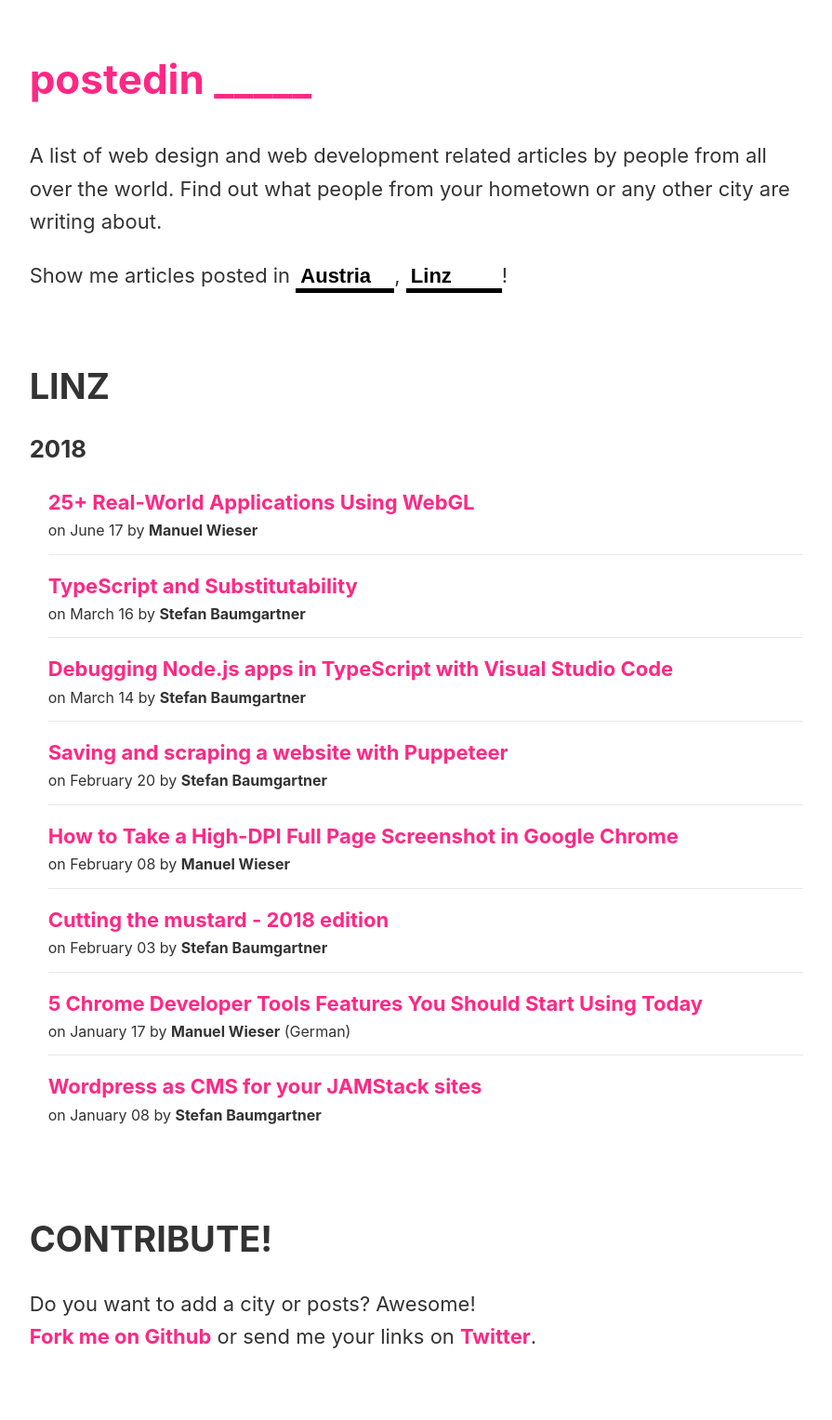
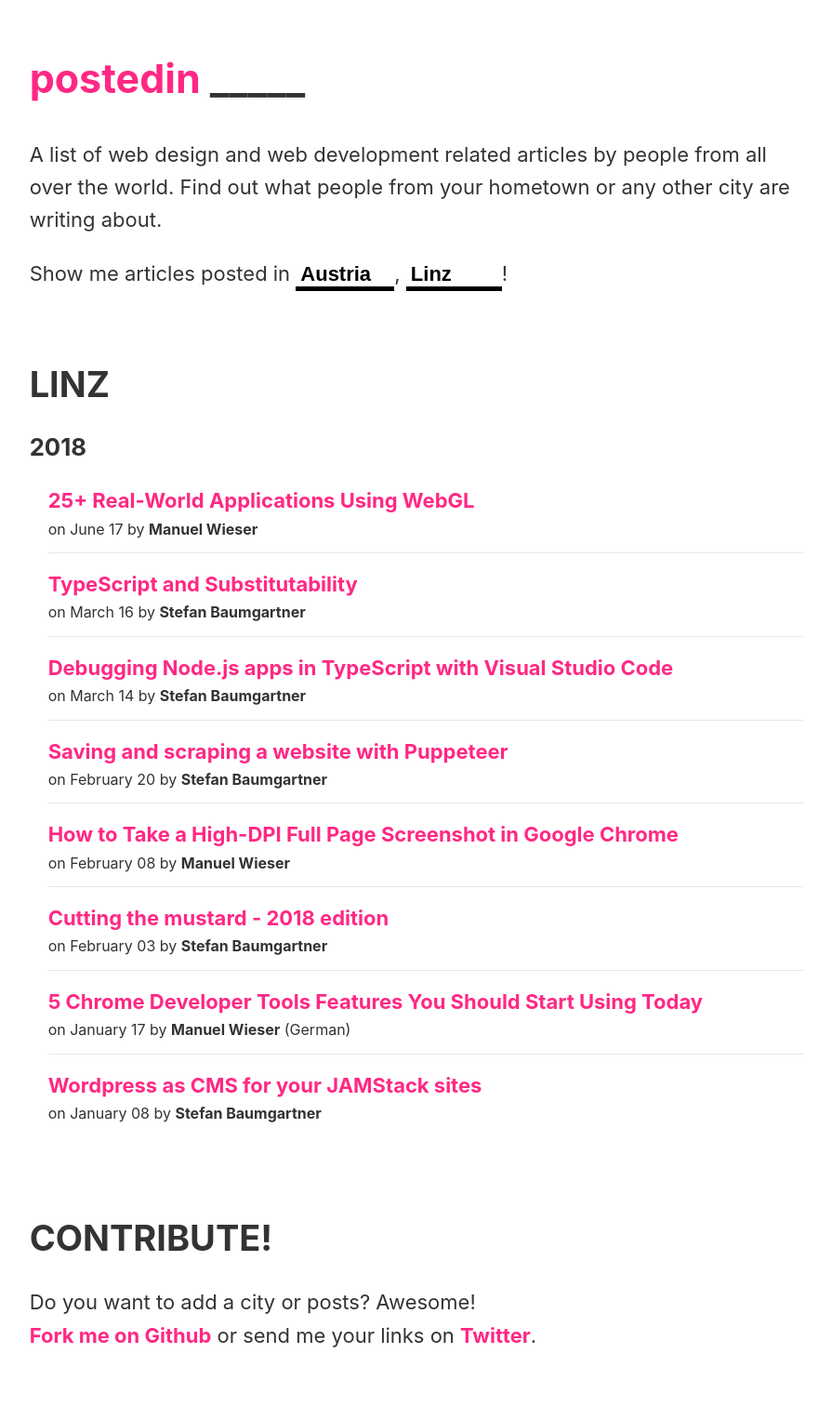
Before and after one commit to matuzo/postedin, a Jekyll site: the page built from index.md, in a window 1280 px wide. Shown: the whole page at 93% size, without its empty margins (192-1087 px from the left). Built offline with Jekyll 4.4.1, drawn with Linux system fonts in a browser that asks for light colours.

Commit message:
Fix some CSS bugs

```diff
--- a/_includes/head.html
+++ b/_includes/head.html
@@ -5,10 +5,5 @@
   <title>{{ site.title }}</title>
 
   <meta name="description" content="{{ site.description }}" />
-  {% if jekyll.environment != 'development' %}
-    {% comment %}
-
-    <meta http-equiv="Content-Security-Policy" content="upgrade-insecure-requests">{% endcomment %}
-  {% endif %}
   <link rel="stylesheet" href="style.css" />
 </head>
--- a/_includes/header.html
+++ b/_includes/header.html
@@ -1,10 +1,10 @@
-<h1><span>{{ site.title }}</span> <span aria-hidden="true">_____</span> </h1>
+<h1 class="logo"><span class="logo__inner">{{ site.title }}</span> <span aria-hidden="true">_____</span> </h1>
 
 <p>A list of web design and web development related articles by people from all over the world. Find out what people from your hometown or any other city are writing about.</p>
 
 <form action="#" role="search">
   <p>
-    Show me articles posted in
+    <span class="filter__label">Show me articles posted in</span>
     <label for="country" class="visually-hidden">Country</label>
     <select name="" id="country" class="js-countries">
     {% assign countries = site.places | group_by: "country" %}
--- a/_layouts/home.html
+++ b/_layouts/home.html
@@ -1,6 +1,6 @@
 ---
 layout: default
 ---
-<div class="js-page-content">
+<div class="js-page-content" role="status" aria-live="polite">
   {{ content }}
 </div>
--- a/style.css
+++ b/style.css
@@ -1,8 +1,11 @@
+/* BASE STYLES */
+
 html {
   font-size: 62.5%;
 }
 
 body {
+  color: #333333;
   font-family: -apple-system, BlinkMacSystemFont, 'Segoe UI', Roboto, Oxygen,
     Ubuntu, Cantarell, 'Open Sans', 'Helvetica Neue', sans-serif;
   font-size: 1.9rem;
@@ -10,11 +13,6 @@
   margin: 0 auto;
   max-width: 60ch;
   padding: 5rem 2rem;
-  color: #333333;
-}
-
-h1 {
-  margin: 0 0 3rem;
 }
 
 select {
@@ -68,12 +66,8 @@
   text-decoration: none;
 }
 
-h1 {
-  font-size: 4.4rem;
-}
-
-h1 span {
-  color: #ff2884;
+a:hover {
+  text-decoration: underline;
 }
 
 h2 {
@@ -89,7 +83,18 @@
 a:focus,
 a:hover {
   color: #333333;
-  text-decoration: none;
+}
+
+/* COMPONENT STYLES */
+
+
+.logo {
+  font-size: 4.3rem;
+  margin: 0 0 3rem;
+}
+
+.logo__inner {
+  color: #ff2884;
 }
 
 .author:link,
@@ -108,17 +113,8 @@
   display: block;
 }
 
-.visually-hidden {
-  border: 0;
-  clip-path: inset(100%);
-  clip: rect(0 0 0 0);
-  height: 1px;
-  margin: -1px;
-  overflow: hidden;
-  padding: 0;
-  position: absolute;
-  width: 1px;
-  white-space: nowrap;
+.filter__label {
+  display: block;
 }
 
 @media (min-width: 768px) {
@@ -133,4 +129,23 @@
   h3 {
     margin-bottom: 2rem;
   }
+
+  .filter__label {
+    display: inline;
+  }
 }
+
+/* HELPERS */
+
+.visually-hidden {
+  border: 0;
+  clip-path: inset(100%);
+  clip: rect(0 0 0 0);
+  height: 1px;
+  margin: -1px;
+  overflow: hidden;
+  padding: 0;
+  position: absolute;
+  width: 1px;
+  white-space: nowrap;
+}
```
